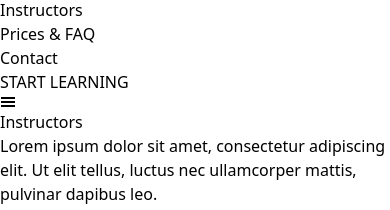
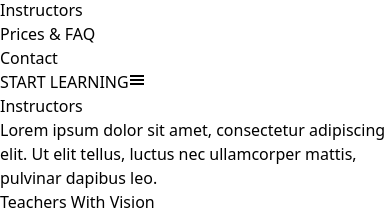
Before and after one commit to Michaeliskingbd/hackathon-group-8a, a React (Vite) app: page / in a window 390 px wide. Shown: the part 367-577 px from the top of the page. Built offline with nearby package versions, Linux system fonts and the light colour scheme.

Commit message:
responsiveness

```diff
--- a/package.json
+++ b/package.json
@@ -10,6 +10,7 @@
     "preview": "vite preview"
   },
   "dependencies": {
+    "aos": "^2.3.4",
     "react": "^19.1.1",
     "react-dom": "^19.1.1",
     "react-icons": "^5.5.0"
--- a/src/Components/CardSection.jsx
+++ b/src/Components/CardSection.jsx
@@ -1,10 +1,15 @@
-import React from 'react'
+import React, { useEffect } from 'react'
 import { FaCaretRight } from 'react-icons/fa';
+import Aos from 'aos';
+import "aos/dist/aos.css"
 
 
 const CardSection = ({img, course, name, about, contact}) => {
+  useEffect(() => {
+    Aos.init();
+  }, []);
   return (
-    <article className=''>
+    <article data-aos="fade-up" data-aos-duration="2000">
       <div className='border-2 border-y-gray-300 rounded-2xl w-[350px] h-[400px] '>
       <img className='rounded-2xl w-[400px] h-[200px]' src={img} alt="" />
       <div className='p-4 space-y-2'>
--- a/src/Components/Instruct.jsx
+++ b/src/Components/Instruct.jsx
@@ -24,10 +24,11 @@ const Instruct = () => {
              <li>Contact</li>
             </ul>
         </div>
-        <div className='pr-24 z-50'>
+        <div className='z-50'>
 
             <button className='bg-orange-500 hover:bg-[#007991] transition-all duration-300 ease-in text-white rounded-3xl h-12 lg:w-48 w-[120px] font-semibold lg:flex hidden px-8 py-3 '>START LEARNING</button>
-            <GiHamburgerMenu className='lg:hidden flex justify-end items-end text-2xl  text-white bg-orange-400  ' />
+            <button className='lg:hidden mr-5 flex justify-end items-end  text-white bg-orange-400'><GiHamburgerMenu className='p-1 text-3xl' />
+        </button>
         </div>
     </nav>
      <div className='lg:m-16 m-0 lg:pl-20 pl-7 lg:pt:0 pt-11 flex flex-col gap-5 z-50'>
```
Also changed, not shown: 1 other file (tests, documents, lock files or other folders).
